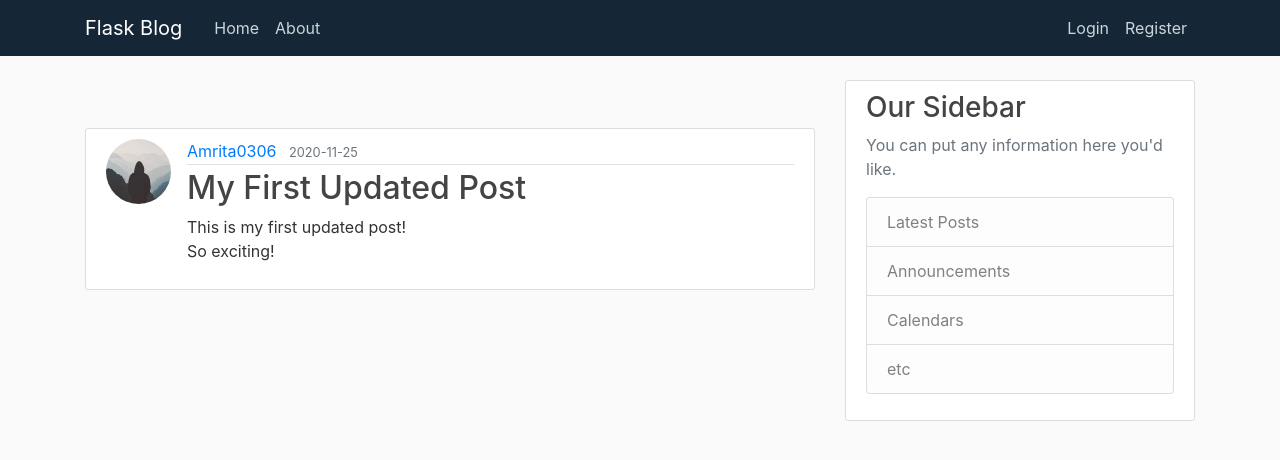
After one commit to amritaravishankar/FlaskBlog, a Flask app: page /post/1 in a window 1280 px wide. The commit adds this page. Shown: the top 460 px of the page. Run offline with Flask 2, Linux system fonts and the light colour scheme; data comes from the database, SQL or seed files in the repository; both versions use the stored data as it was after the commit; some libraries are stand-ins or nearby versions.

Commit message:
Create, Update and Delete Posts

```diff
--- a/flask_blog/blog/routes.py
+++ b/flask_blog/blog/routes.py
@@ -1,29 +1,16 @@
 import secrets
 import os
 from PIL import Image
-from flask import render_template, request, url_for, flash, redirect, request
+from flask import render_template, request, url_for, flash, redirect, request, abort
 from blog.models import User, Post
-from blog.forms import RegistrationForm, LoginForm, UpdateForm
+from blog.forms import RegistrationForm, LoginForm, UpdateForm, PostForm
 from blog import app, db, bcrypt
 from flask_login import LoginManager, login_user, current_user, logout_user, login_required
-
-posts = [
-    {
-        "author": "Amrita",
-        "title": "Blog 1",
-        "content": 'Blog Post 1 content',
-        "date": "Septemeber 30, 2020"
-    },
-    {   "author": "Suchi",
-        "title": "Blog 2",
-        "content": 'Blog Post 2 content',
-        "date": "October 1, 2020"
-    }
-]
 
 @app.route("/")
 @app.route("/home")
 def home():
+    posts = Post.query.all()
     return render_template('home.html', posts=posts)
 
 @app.route("/about")
@@ -93,3 +80,51 @@ def account():
         form.username.data = current_user.username
     image_file = url_for('static', filename='profile_pics/' + current_user.image_file)
     return render_template('account.html', title = 'Account', image_file = image_file, form = form)
+
+@app.route('/post/new', methods = ['GET','POST'])
+@login_required
+def new_post():
+    form = PostForm()
+    if form.validate_on_submit():
+        post = Post(title = form.title.data, content = form.content.data, author = current_user)
+        db.session.add(post)
+        db.session.commit()
+        flash('Your post has been created!', category= 'success')
+        return redirect(url_for('home'))
+    return render_template('create_post.html', title = 'Create a new post', form = form)
+
+
+@app.route("/post/<int:post_id>")
+def post(post_id):
+    post = Post.query.get_or_404(post_id)
+    return render_template('post.html', title=post.title, post=post, legend='New Post')
+
+@app.route("/post/<int:post_id>/update", methods=['GET', 'POST'])
+@login_required
+def update_post(post_id):
+    post = Post.query.get_or_404(post_id)
+    if post.author != current_user:
+        abort(403)
+    form = PostForm()
+    if form.validate_on_submit():
+        post.title = form.title.data
+        post.content = form.content.data
+        db.session.commit()
+        flash('Your post has been updated!', 'success')
+        return redirect(url_for('post', post_id=post.id))
+    elif request.method == 'GET':
+        form.title.data = post.title
+        form.content.data = post.content
+    return render_template('create_post.html', title='Update Post', form=form, legend='Update Post')
+
+
+@app.route("/post/<int:post_id>/delete", methods=['POST'])
+@login_required
+def delete_post(post_id):
+    post = Post.query.get_or_404(post_id)
+    if post.author != current_user:
+        abort(403)
+    db.session.delete(post)
+    db.session.commit()
+    flash('Your post has been deleted!', 'success')
+    return redirect(url_for('home'))
--- a/flask_blog/blog/templates/layout.html
+++ b/flask_blog/blog/templates/layout.html
@@ -28,7 +28,8 @@
                   <!-- Navbar Right Side -->
                   <div class="navbar-nav">
                     {% if current_user.is_authenticated %}
-                    <a class="nav-item nav-link" href="{{ url_for('account') }}">Account</a>
+                      <a class="nav-item nav-link" href="{{ url_for('new_post') }}">New Post</a>
+                      <a class="nav-item nav-link" href="{{ url_for('account') }}">Account</a>
                       <a class="nav-item nav-link" href="{{ url_for('logout') }}">Logout</a>
                     {% else %}
                       <a class="nav-item nav-link" href="{{ url_for('login') }}">Login</a>
--- /dev/null
+++ b/flask_blog/blog/templates/post.html
@@ -0,0 +1,39 @@
+{% extends "layout.html" %}
+{% block content %}
+    <article class="media content-section">
+        <img class="rounded-circle article-img" src="{{ url_for('static', filename='profile_pics/' + post.author.image_file) }}">
+        <div class="media-body">
+        <div class="article-metadata">
+            <a class="mr-2" href="#">{{ post.author.username }}</a>
+            <small class="text-muted">{{ post.date_posted.strftime('%Y-%m-%d') }}</small>
+            {% if post.author == current_user %}
+            <div>
+                <a class="btn btn-secondary btn-sm mt-1 mb-1" href="{{ url_for('update_post', post_id=post.id) }}">Update</a>
+                <button type="button" class="btn btn-danger btn-sm m-1" data-toggle="modal" data-target="#deleteModal">Delete</button>
+            </div>
+            {% endif %}
+        </div>
+        <h2 class="article-title">{{ post.title }}</h2>
+        <p class="article-content">{{ post.content }}</p>
+        </div>
+    </article>
+    <!-- Modal -->
+    <div class="modal fade" id="deleteModal" tabindex="-1" role="dialog" aria-labelledby="deleteModalLabel" aria-hidden="true">
+        <div class="modal-dialog" role="document">
+          <div class="modal-content">
+            <div class="modal-header">
+              <h5 class="modal-title" id="deleteModalLabel">Delete Post?</h5>
+              <button type="button" class="close" data-dismiss="modal" aria-label="Close">
+                <span aria-hidden="true">&times;</span>
+              </button>
+            </div>
+            <div class="modal-footer">
+              <button type="button" class="btn btn-secondary" data-dismiss="modal">Close</button>
+              <form action="{{ url_for('delete_post', post_id=post.id) }}" method="POST">
+                <input class="btn btn-danger" type="submit" value="Delete">
+              </form>
+            </div>
+          </div>
+        </div>
+      </div>
+{% endblock content %}
```
Also changed, not shown: flask_blog/blog/forms.py (+6 -1 lines), flask_blog/blog/templates/create_post.html (added, +40 -0 lines), flask_blog/blog/templates/home.html (+6 -5 lines), flask_blog/blog/site.db.
